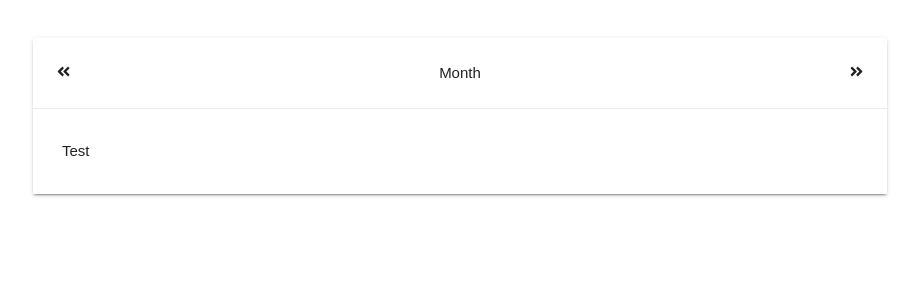
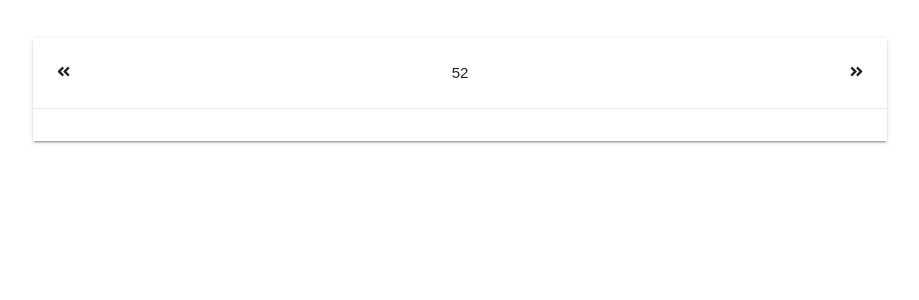
Before and after one commit to dydokamil/calendar-react-sockets, a React (Create React App) app: page / in a window 1280 px wide. Shown: the top 300 px of the page, without its empty margins (180-1099 px from the left). Built offline with nearby package versions, Linux system fonts and the light colour scheme.

Commit message:
Returning details of each day for a given month

```diff
--- a/package.json
+++ b/package.json
@@ -4,6 +4,8 @@
   "private": true,
   "dependencies": {
     "axios": "^0.17.1",
+    "lodash": "^4.17.5",
+    "moment": "^2.20.1",
     "react": "^16.2.0",
     "react-dom": "^16.2.0",
     "react-redux": "^5.0.6",
--- a/src/containers/calendar.js
+++ b/src/containers/calendar.js
@@ -1,11 +1,20 @@
 import React, { Component } from "react";
+import _ from "lodash";
+import moment from "moment";
 
-function daysInMonth(year, month) {
-  return new Date(year, month, 0).getDate();
+function getMonthDetails(year, month) {
+  const firstDay = moment(`${year}-${month}-1`, "YYYY-MM-DD");
+  const firstDayConst = firstDay;
+  const daysInMonth = firstDay.daysInMonth();
+
+  return _.map(_.range(daysInMonth - 1), addDays => {
+    return moment(firstDay).add(addDays, "days");
+  });
 }
 
 export default class Calendar extends Component {
   render() {
+    console.log(getMonthDetails(2018, 1));
     return (
       <div className="container">
         <div className="card">
@@ -15,7 +24,7 @@ export default class Calendar extends Component {
                 <span className="fas fa-angle-double-left" />
               </div>
               <div align="center" className="col s10">
-                Month
+                {moment().weeksInYear()}
               </div>
               <div className="col s1" align="right">
                 <span className="fas fa-angle-double-right" />
@@ -25,11 +34,7 @@ export default class Calendar extends Component {
           {/* body */}
           <div className="card-action">
             <table>
-              <tbody>
-                <tr>
-                  <td>Test</td>
-                </tr>
-              </tbody>
+              <tbody />
             </table>
           </div>
         </div>
```
Also changed, not shown: 2 other files (tests, documents, lock files or other folders).
